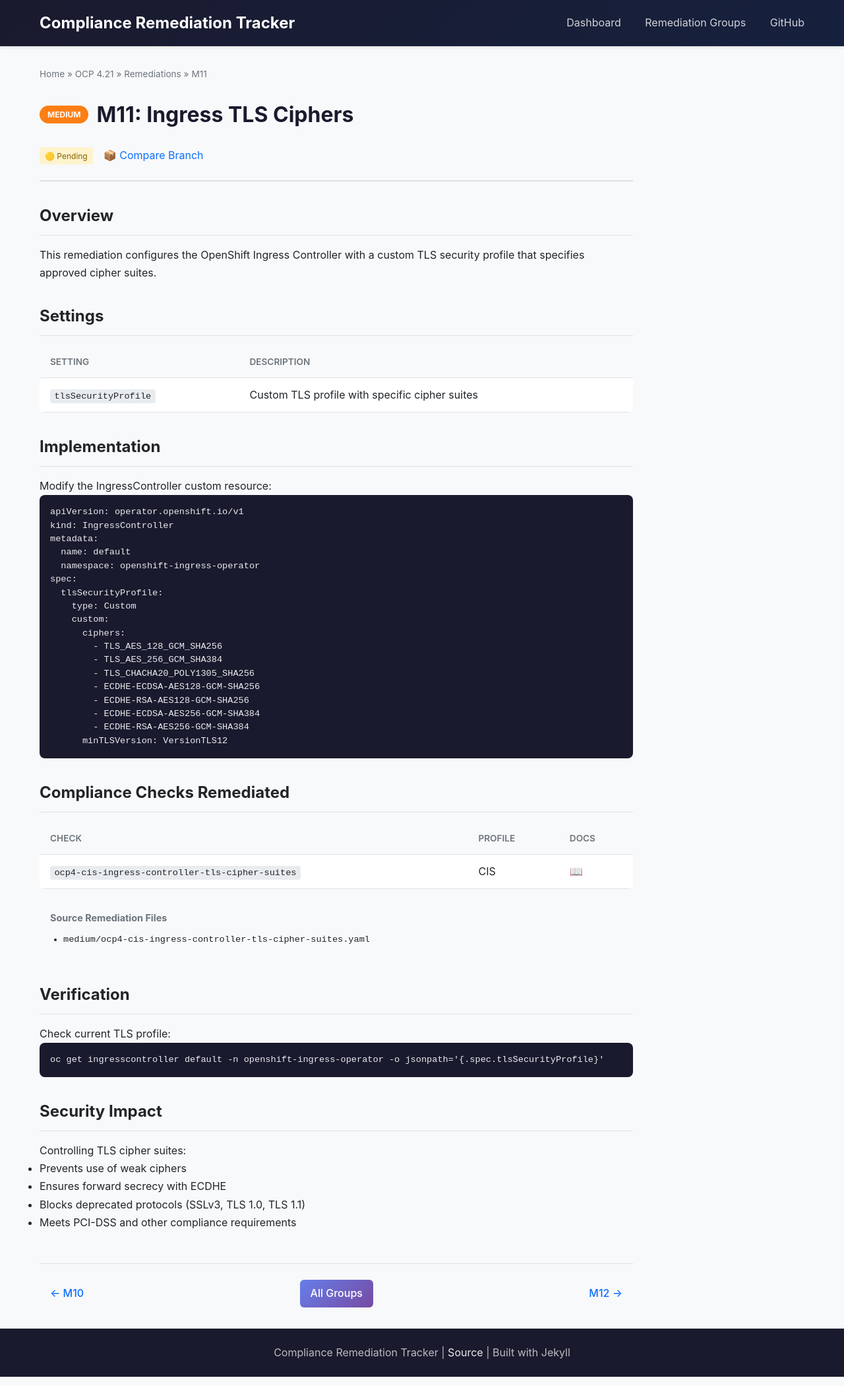
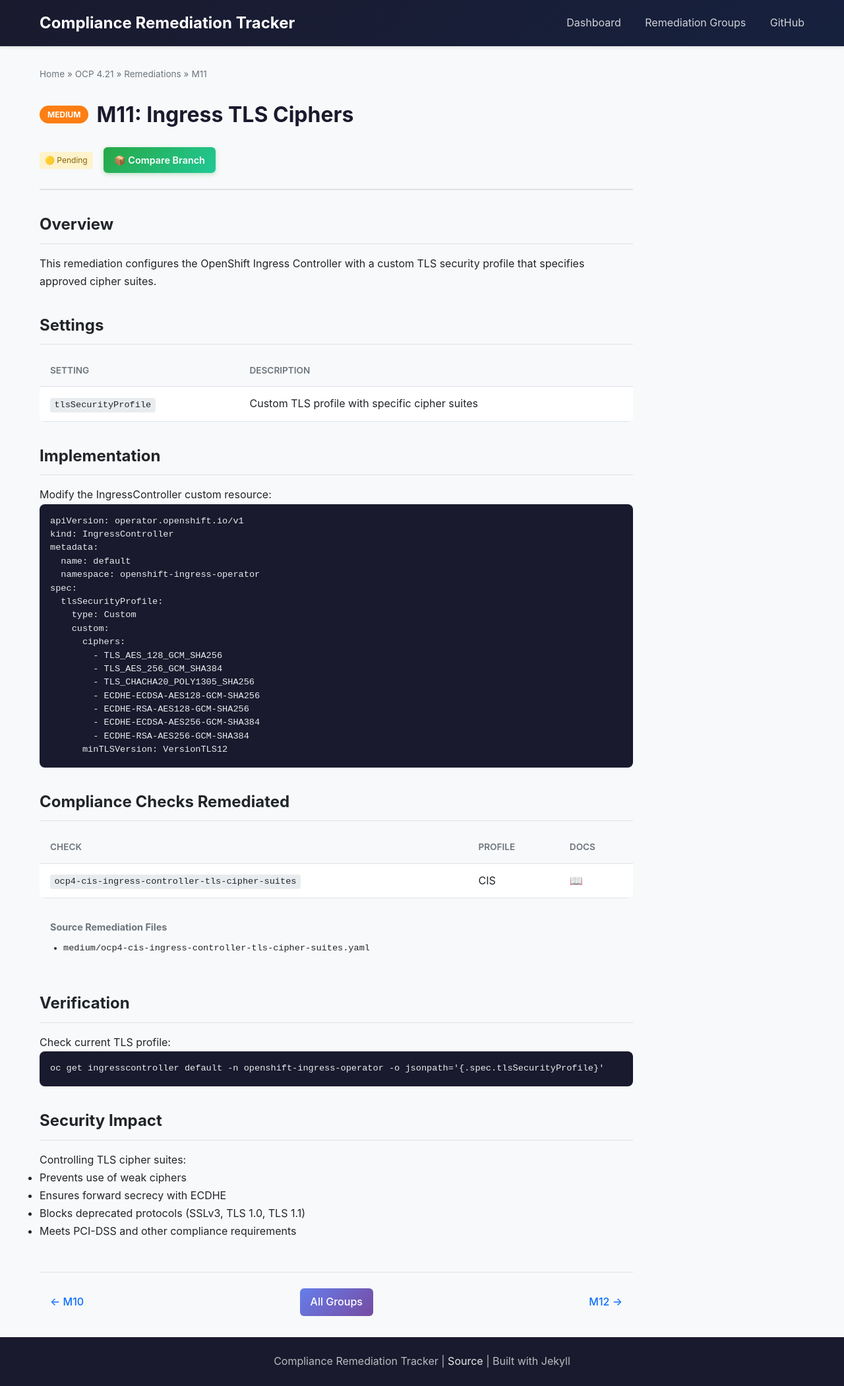
Before and after one commit to sebrandon1/compliance-scripts, a Jekyll site: the page built from docs/versions/4.21/groups/M11.md, in a window 1280 px wide. Shown: the whole page at 66% size. Built offline with Jekyll 4.4.1, drawn with Linux system fonts in a browser that asks for light colours.

Commit message:
Style compare link as prominent green button
Co-Authored-By: Claude Opus 4.5 <noreply@anthropic.com>

```diff
--- a/docs/assets/css/style.css
+++ b/docs/assets/css/style.css
@@ -651,6 +651,27 @@ footer a {
   text-decoration: none;
 }
 
+.group-meta .compare-link {
+  display: inline-flex;
+  align-items: center;
+  gap: 0.5rem;
+  padding: 0.5rem 1rem;
+  background: linear-gradient(135deg, #28a745 0%, #20c997 100%);
+  color: white;
+  border-radius: 6px;
+  font-weight: 600;
+  font-size: 0.9rem;
+  transition: all 0.2s ease;
+  box-shadow: 0 2px 6px rgba(40, 167, 69, 0.3);
+}
+
+.group-meta .compare-link:hover {
+  transform: translateY(-1px);
+  box-shadow: 0 4px 10px rgba(40, 167, 69, 0.4);
+  text-decoration: none;
+  color: white;
+}
+
 .group-content {
   line-height: 1.7;
 }
```
